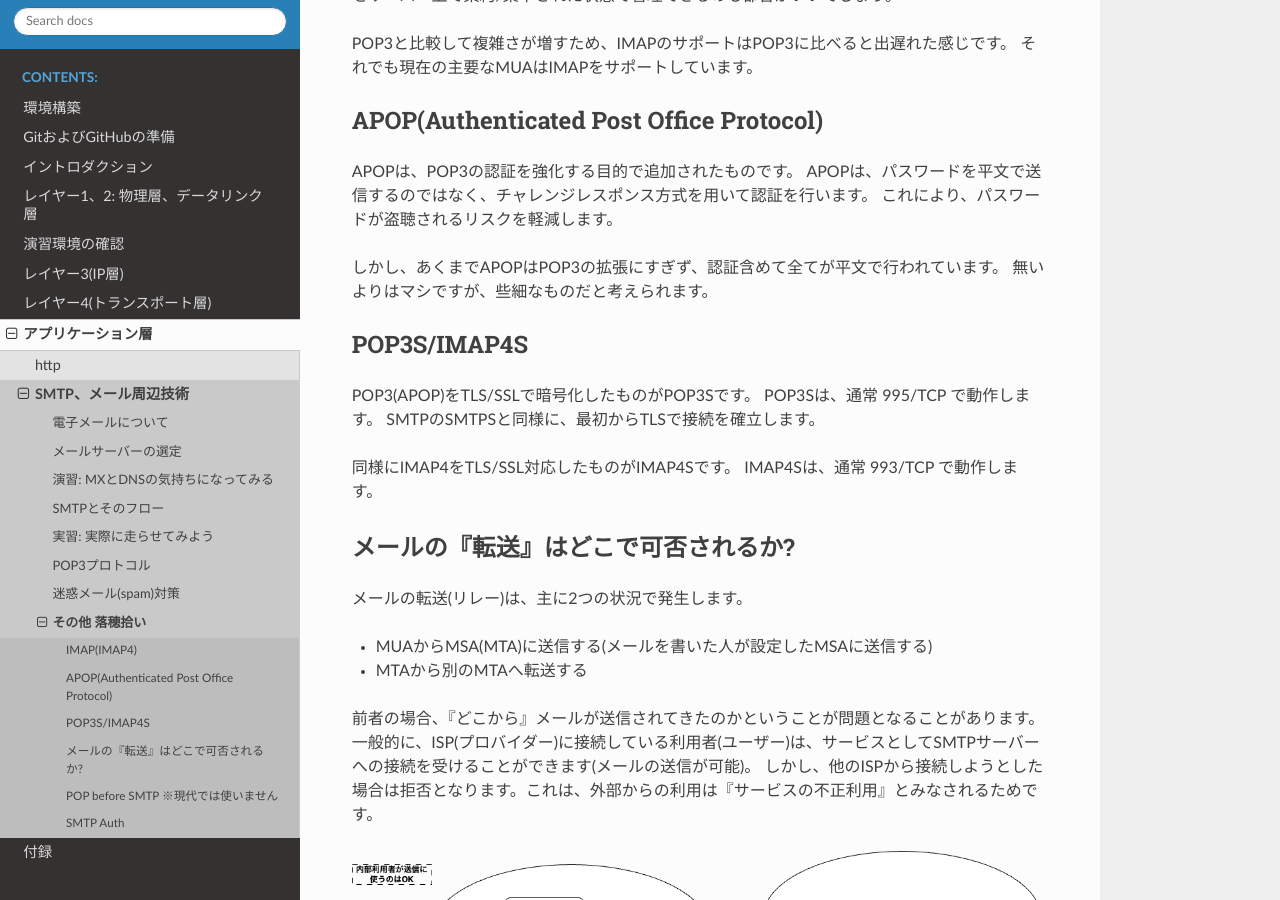
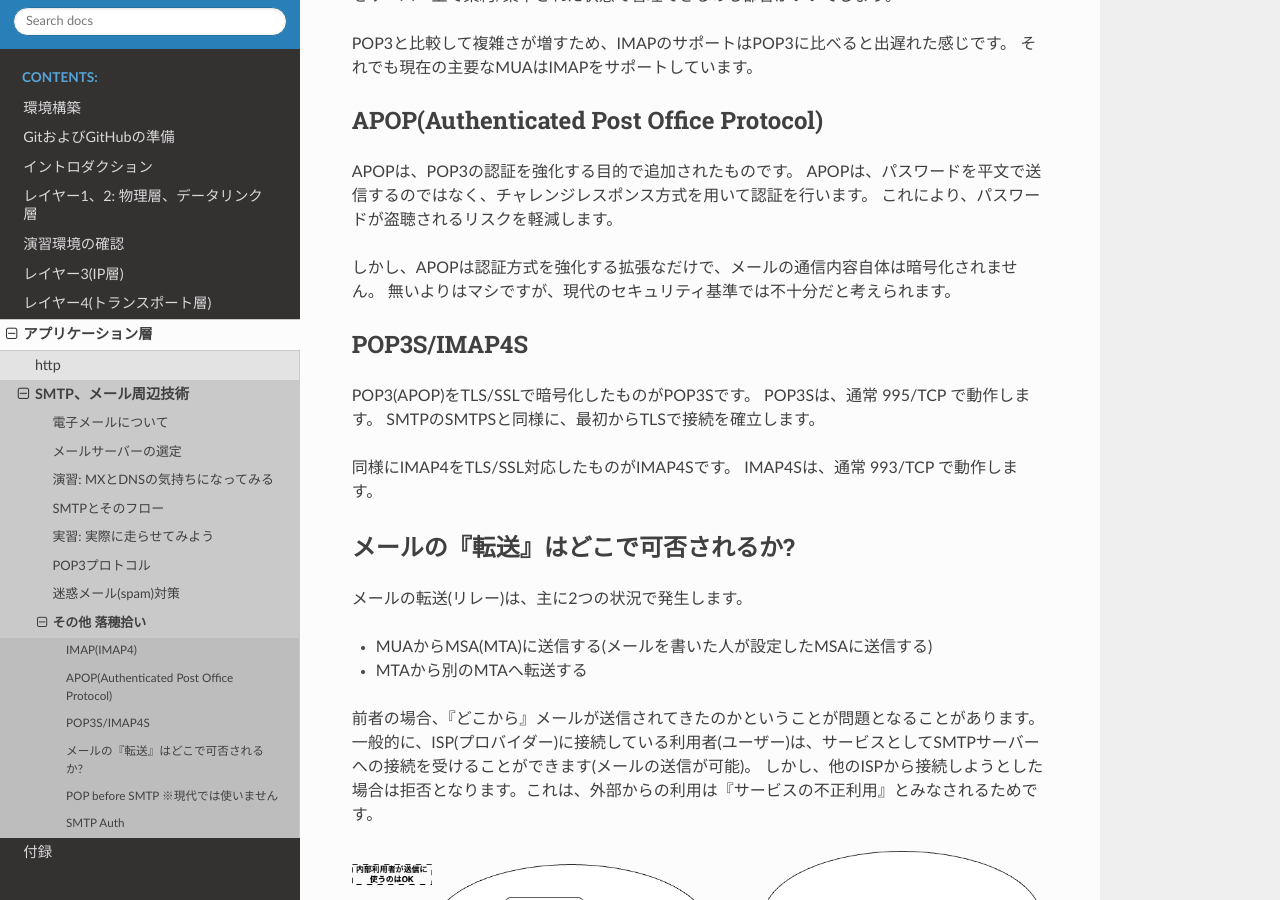
Before and after one commit to densuke/2025-network-doc, a Sphinx documentation site: the page built from source/app/smtp/etc.md, in a window 1280 px wide and 900 px high, scrolled down 576 px. Built offline with Sphinx 7.4.7 and the Read the Docs theme 3.1.0, drawn with Linux system fonts in a browser that asks for light colours.

Commit message:
APOPの曖昧さを埋めてみた
Co-authored-by: gemini-code-assist[bot] <176961590+gemini-code-assist[bot]@users.noreply.github.com>

```diff
--- a/source/app/smtp/etc.md
+++ b/source/app/smtp/etc.md
@@ -26,8 +26,8 @@ APOPは、POP3の認証を強化する目的で追加されたものです。
 APOPは、パスワードを平文で送信するのではなく、チャレンジレスポンス方式を用いて認証を行います。
 これにより、パスワードが盗聴されるリスクを軽減します。
 
-しかし、あくまでAPOPはPOP3の拡張にすぎず、認証含めて全てが平文で行われています。
-無いよりはマシですが、些細なものだと考えられます。
+しかし、APOPは認証方式を強化する拡張なだけで、メールの通信内容自体は暗号化されません。
+無いよりはマシですが、現代のセキュリティ基準では不十分だと考えられます。
 
 ## POP3S/IMAP4S
 
```
